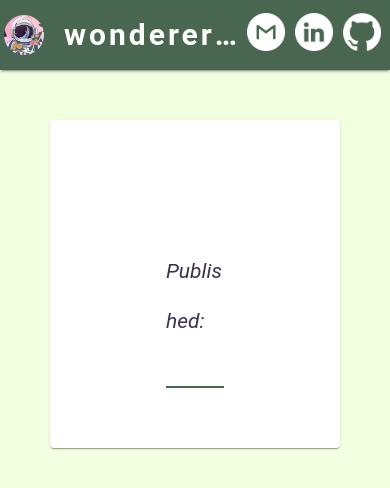
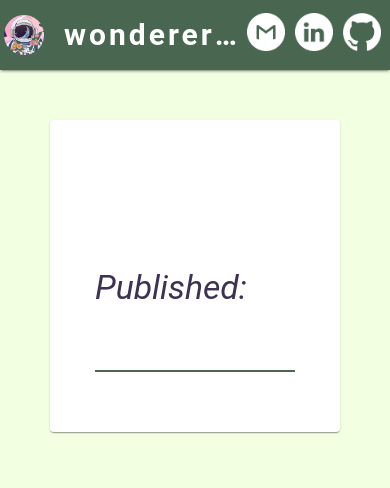
Before and after one commit to JovihanniCasenas/wondererxwanderer, a Vue app: page /content/1 in a window 390 px wide. Shown: the top 488 px of the page. Built offline with nearby package versions, Linux system fonts and the light colour scheme.

Commit message:
adjust responsiveness of font size

```diff
--- a/src/assets/styles/main.css
+++ b/src/assets/styles/main.css
@@ -25,19 +25,19 @@
     margin-right: 50px;
     margin-top: 50px;
     margin-bottom: 30px;
-    font-size: 40px;
+    font-size: 1vh;
     text-align: center;
     color: var(--content-title-color);
 }
 
 .content-body {
-    margin-left: 100px;
-    margin-right: 100px;
+    margin-left: 10%;
+    margin-right: 10%;
     margin-top: 10px;
     margin-bottom: 10px;
-    font-size: 21px;
+    font-size: 4vh;
     text-align: justify;
-    line-height: 50px;
+    line-height: 10vh;
 }
 
 .content-timestamp {
@@ -48,7 +48,7 @@
 }
 
 .content-card {
-    margin: 50px;
+    margin: 5%;
     /* margin-left: 50px;
     margin-right: 50px;
     margin-top: 30px; */
```
Also changed, not shown: 1 other file (tests, documents, lock files or other folders).
